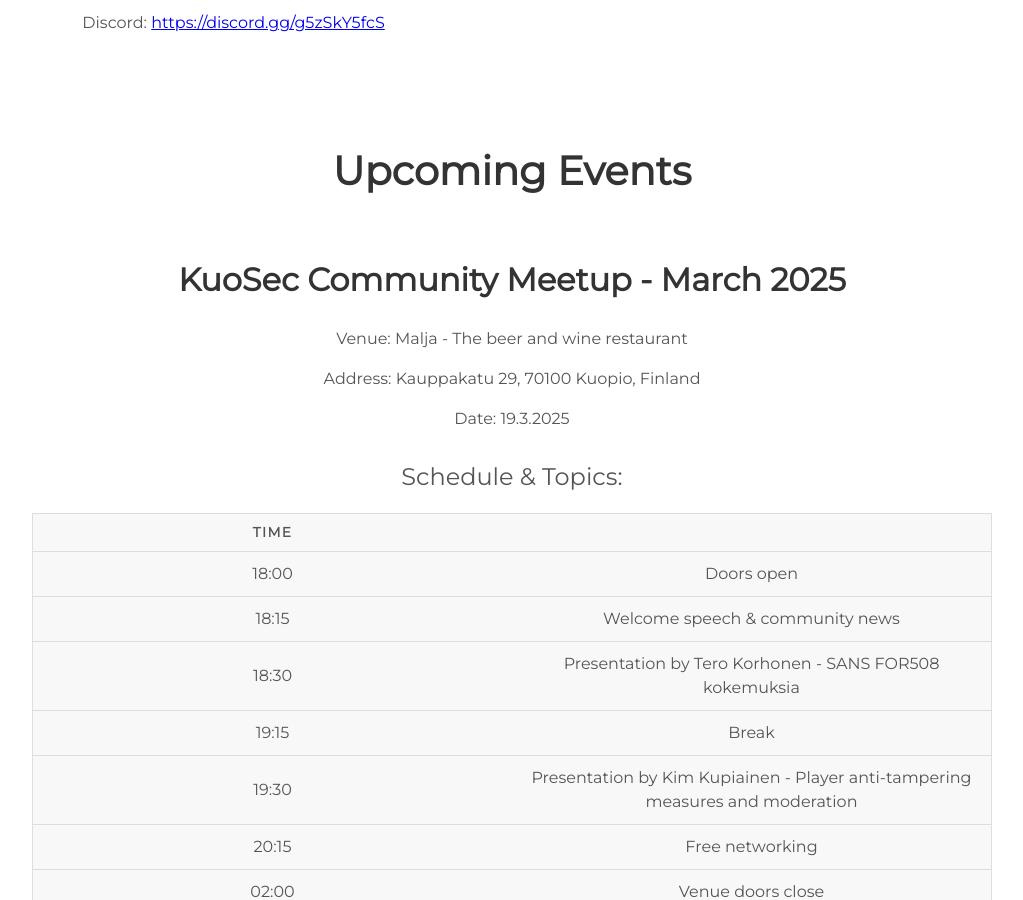
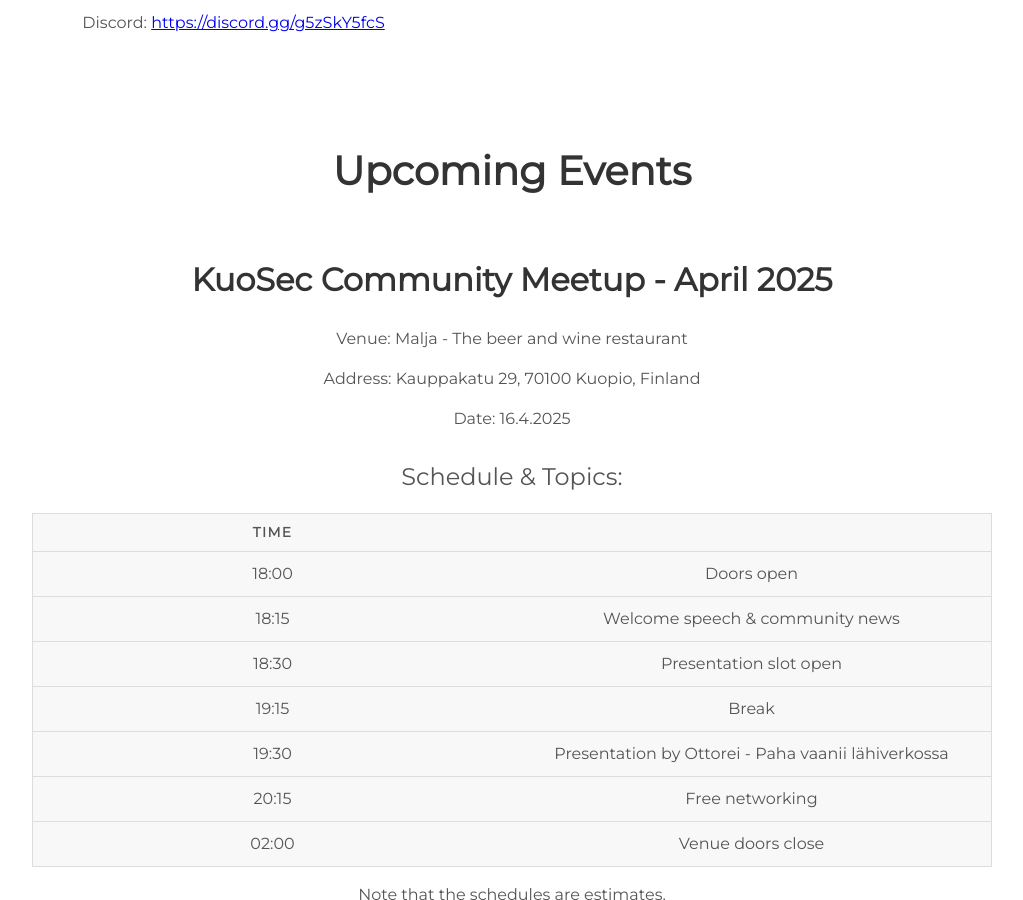
Before and after one commit to kuosec/kuosec.github.io, a Jekyll site: the page built from index.html, in a window 1280 px wide and 900 px high, scrolled down 1458 px. Shown: the whole window, without its empty margins (128-1151 px from the left). Built offline with Jekyll 4.4.1, drawn with Linux system fonts in a browser that asks for light colours.

Commit message:
Add april meetup, change repo

```diff
--- a/_includes/projects.html
+++ b/_includes/projects.html
@@ -1,6 +1,53 @@
 <div class="user-details">
 
   <h1>Upcoming Events </h1>
+  <div class="event">
+    <h2>KuoSec Community Meetup - April 2025</h2>
+    <p>Venue: Malja - The beer and wine restaurant</p>
+    <p>Address: Kauppakatu 29, 70100 Kuopio, Finland</p>
+    <p>Date: 16.4.2025</p>
+    <table>
+      <caption>Schedule & Topics:</caption>
+      <thead>
+        <tr>
+          <th scope="col">Time</th>
+          <th scope="col"></th>
+        </tr>
+      </thead>
+      <tbody>
+        <tr>
+          <td>18:00</td>
+          <td>Doors open</td>
+        </tr>
+        <tr>
+          <td scope="row">18:15</td>
+          <td>Welcome speech & community news</td>
+        </tr>
+        <tr>
+          <td scope="row">18:30</td>
+          <td>Presentation slot open</td>
+        </tr>
+        <tr>
+          <td scope="row">19:15</td>
+          <td>Break</td>
+        </tr>
+        <tr>
+          <td scope="row">19:30</td>
+          <td>Presentation by Ottorei - Paha vaanii lähiverkossa</td>
+        </tr>
+        <tr>
+          <td scope="row">20:15</td>
+          <td>Free networking</td>
+        </tr>
+        <tr>
+          <td scope="row">02:00</td>
+          <td>Venue doors close</td>
+        </tr>
+      </tbody>
+    </table>
+
+  <p>Note that the schedules are estimates.</p></div>
+  <!--
   <div class="event">
     <h2>KuoSec Community Meetup - March 2025</h2>
     <p>Venue: Malja - The beer and wine restaurant</p>
@@ -47,6 +94,7 @@
     </table>
 
   <p>Note that the schedules are estimates.</p></div>
+  -->
   <!--
   <div class="event">
     <h2>KuoSec Community Meetup - February 2025</h2>
```
